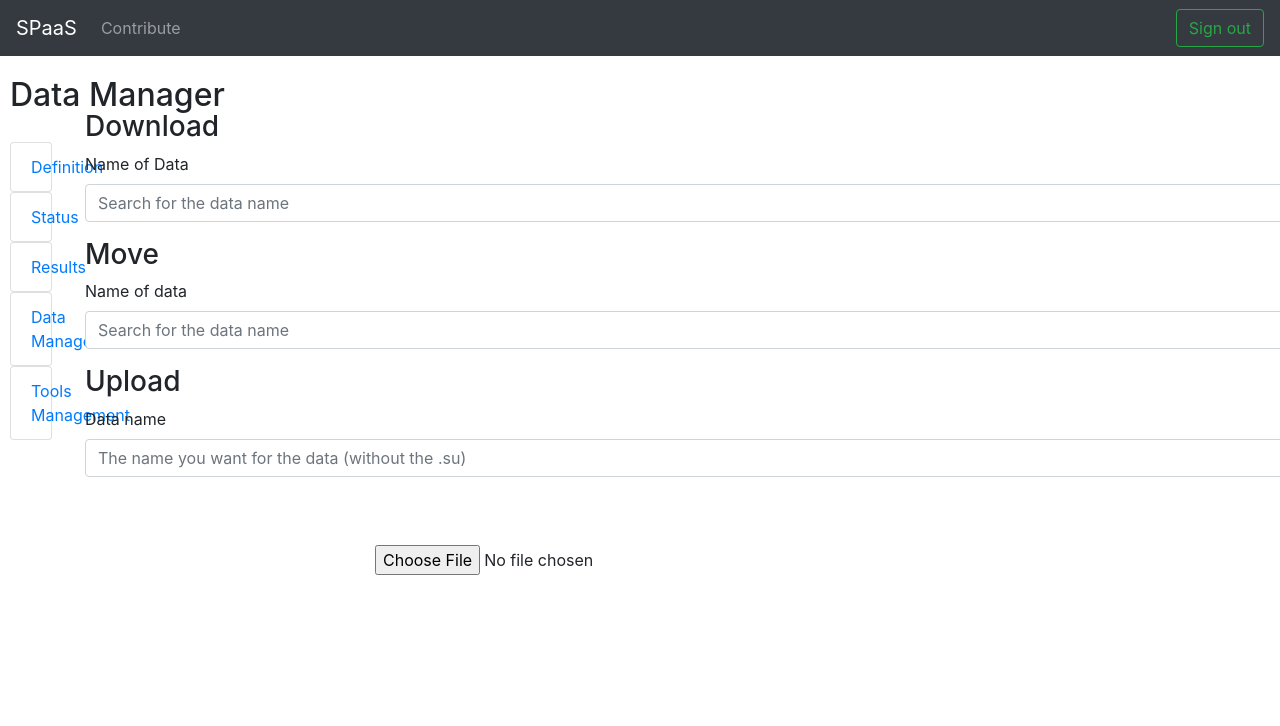
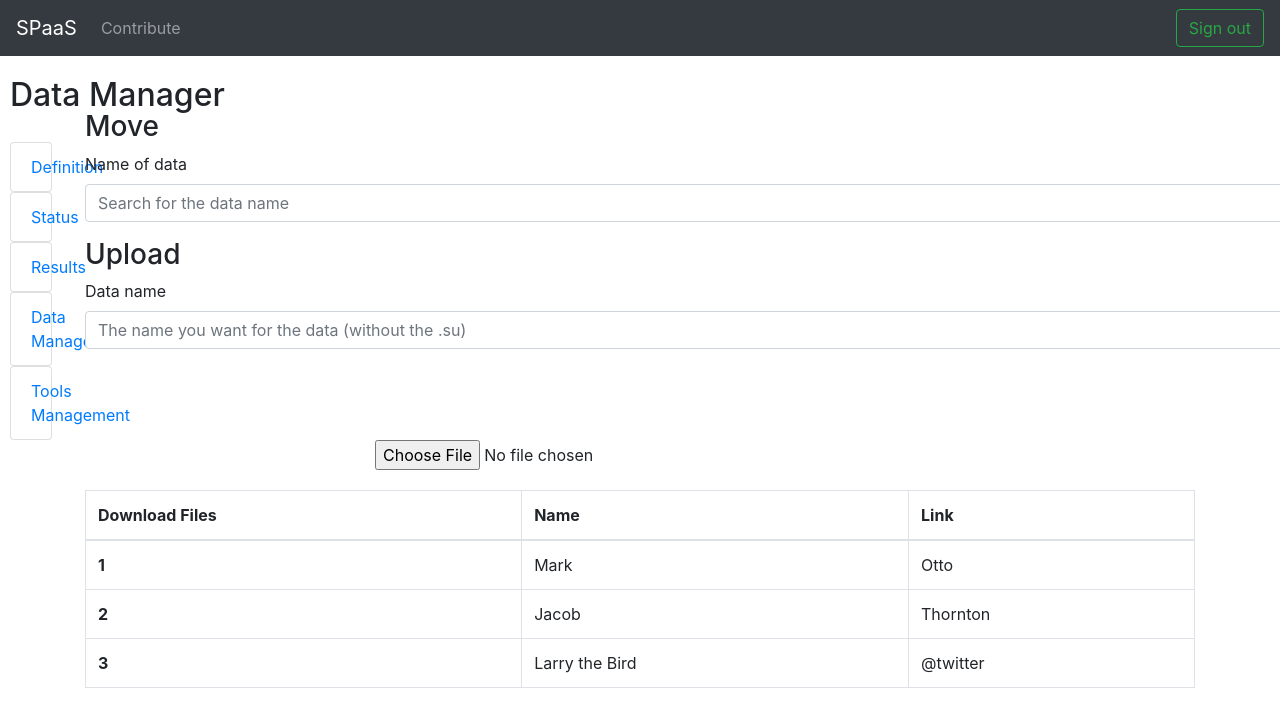
Before and after one commit to Guilhermeslucas/SPaaS, an Angular app in the folder front-end/: page /datamanager in a window 1280 px wide. Shown: the top 726 px of the page. Built offline with nearby package versions, Linux system fonts and the light colour scheme.

Commit message:
adding css fix

```diff
--- a/front-end/src/app/data-management/data-management.component.css
+++ b/front-end/src/app/data-management/data-management.component.css
@@ -20,5 +20,8 @@
 
 .file-button {
     padding-left: 375px;
-    padding-top: 105px;
 }
+
+.special-table {
+    margin-top: 20px;
+}
--- a/front-end/src/app/data-management/data-management.component.html
+++ b/front-end/src/app/data-management/data-management.component.html
@@ -38,11 +38,6 @@
 <div class="custom-table">
   <form>
           <div class="custom-forms">
-          <h3>Download</h3>
-          <div class="form-group">
-              <label for="codeinput">Name of Data</label>
-              <input  class="form-control" id="codeinput" placeholder="Search for the data name">
-          </div>
           <h3>Move</h3>
           <div class="form-group">
               <label for="scriptinput">Name of data</label>
@@ -59,4 +54,38 @@
 </div>
 <div class="file-button">
     <input type="file" id="file-input" (change)="onFileChange($event.target.files)" #fileInput>
-  </div>
+</div>
+
+
+<div class="container">
+<div class="special-table">
+<div clas="files-table">
+        <table class="table table-bordered">
+            <thead>
+              <tr>
+                <th scope="col">Download Files</th>
+                <th scope="col">Name</th>
+                <th scope="col">Link</th>
+              </tr>
+            </thead>
+            <tbody>
+              <tr>
+                <th scope="row">1</th>
+                <td>Mark</td>
+                <td>Otto</td>
+              </tr>
+              <tr>
+                <th scope="row">2</th>
+                <td>Jacob</td>
+                <td>Thornton</td>
+              </tr>
+              <tr>
+                <th scope="row">3</th>
+                <td>Larry the Bird</td>
+                <td>@twitter</td>
+              </tr>
+            </tbody>
+          </table>
+</div>
+</div>
+</div>
```
